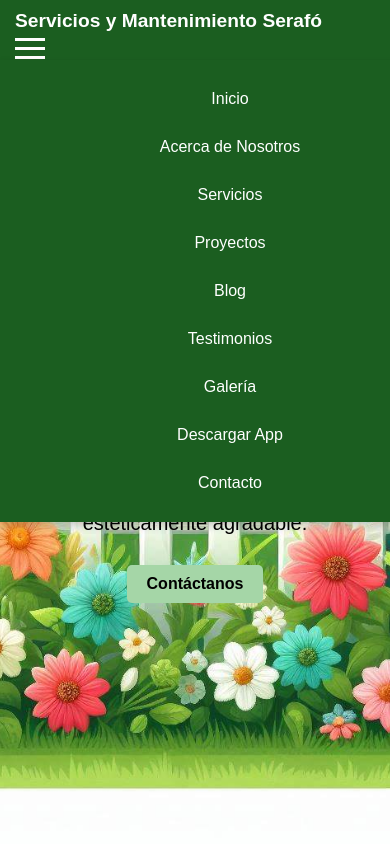
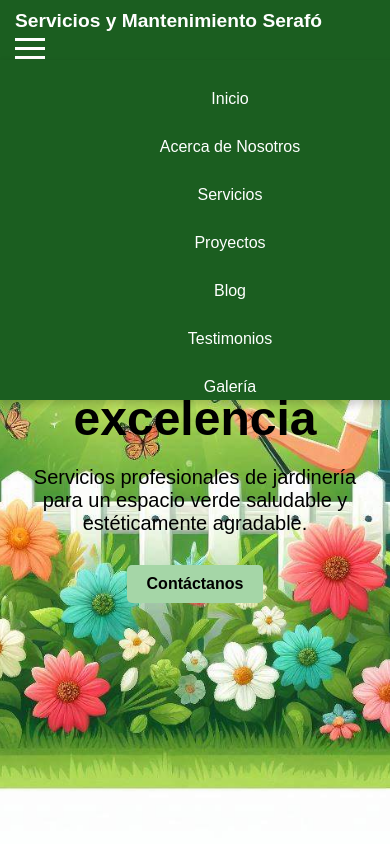
Before and after one commit to isaias2210/serviserafo, a plain HTML site: page index.html in a window 390 px wide. Both pictures are taken after a click on the button "Abrir menú". Shown: the top 844 px of the page. Drawn offline with Linux system fonts and the light colour scheme.

Commit message:
styles.css

```diff
--- a/styles.css
+++ b/styles.css
@@ -109,10 +109,14 @@ header nav a:hover {
         z-index: 1000;
         box-shadow: 0 4px 8px rgba(0, 0, 0, 0.2);
         padding: 20px 0;
+        max-height: 0; /* Ocultar el menú */
+        overflow: hidden; /* Ocultar el contenido excedente */
+        transition: max-height 0.3s ease; /* Transición suave */
     }
 
     header nav.active {
         display: flex;
+        max-height: 300px; /* Altura máxima para mostrar el menú */
     }
 
     header nav ul {
@@ -443,7 +447,11 @@ footer {
 @media (max-width: 767px) {
     header {
         flex-direction: column;
-        align-items: flex-start;
+        padding: 10px 15px; /* Reducido para móviles */
+    }
+
+    header h1 {
+        font-size: 1.2rem; /* Ajustado para móviles */
     }
 
     .menu-toggle {
@@ -469,10 +477,14 @@ footer {
         z-index: 1000;
         box-shadow: 0 4px 8px rgba(0, 0, 0, 0.2);
         padding: 20px 0;
+        max-height: 0; /* Ocultar el menú */
+        overflow: hidden; /* Ocultar el contenido excedente */
+        transition: max-height 0.3s ease; /* Transición suave */
     }
 
     header nav.active {
         display: flex;
+        max-height: 300px; /* Altura máxima para mostrar el menú */
     }
 
     header nav ul {
```
